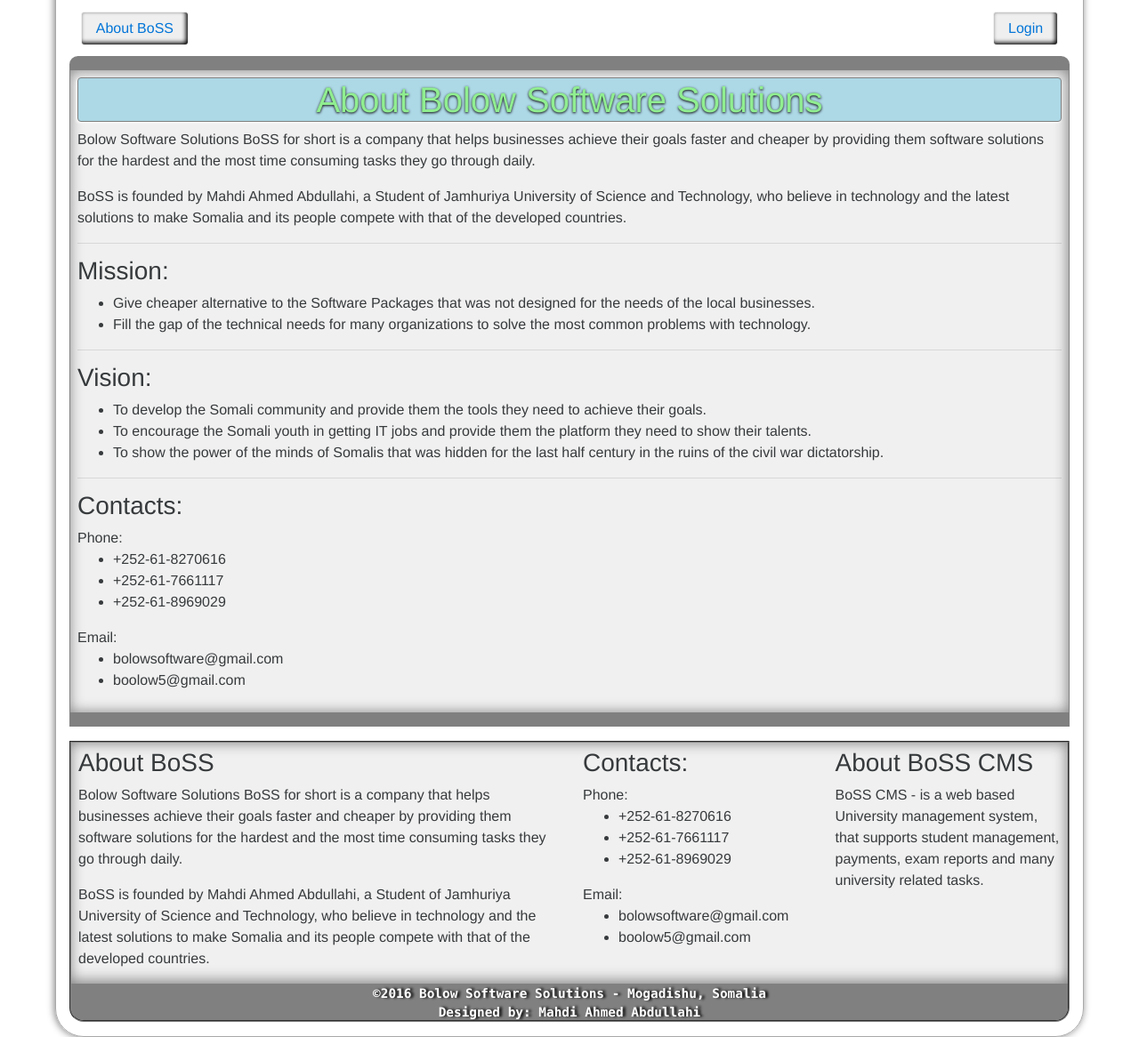
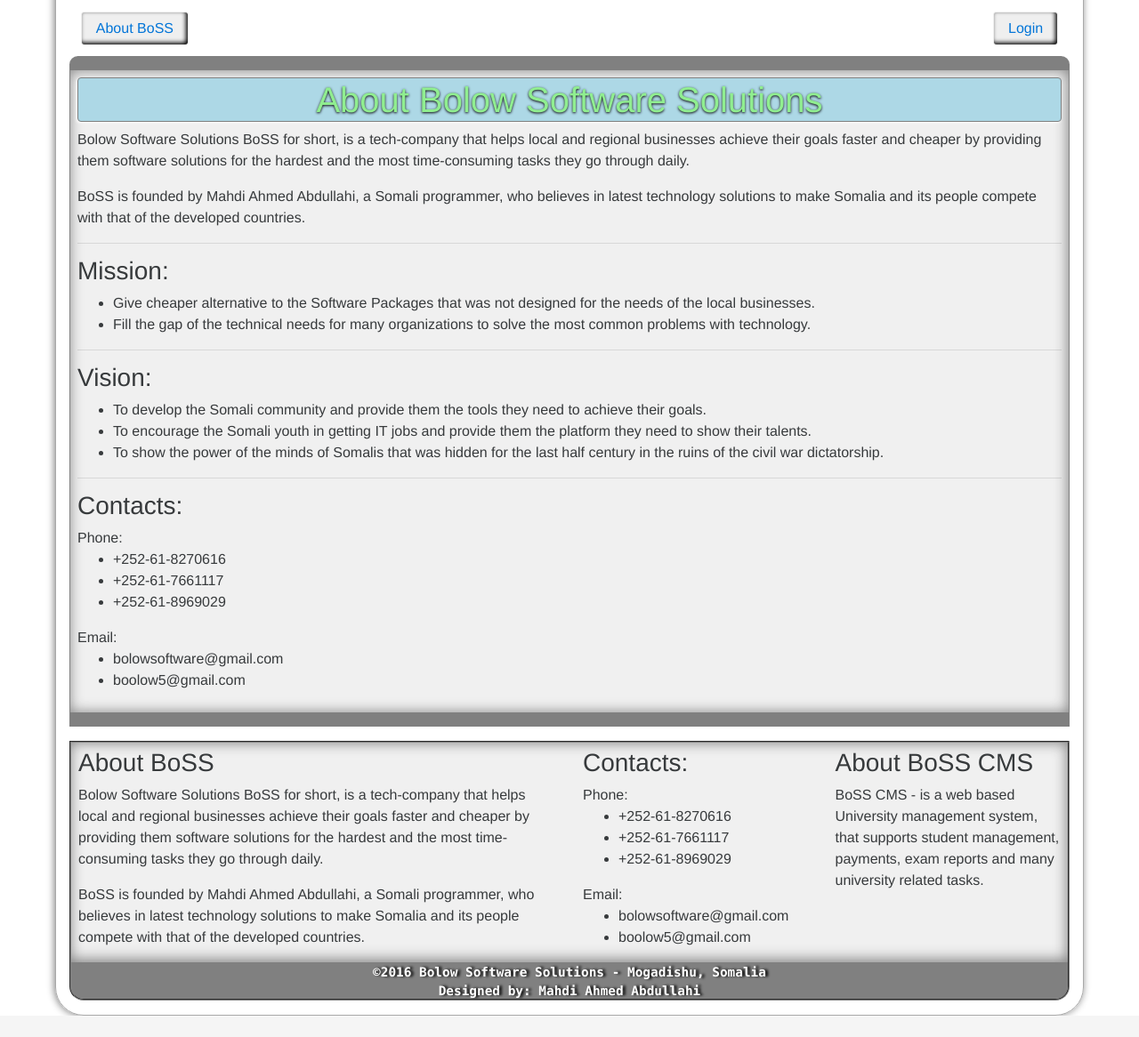
Before and after one commit to boolow5/CAMAS1, a Django app: page /aboutus/ in a window 1280 px wide. Shown: the part 174-1340 px from the top of the page at 89% size. After the commit the page ends 1316 px from the top, so only its background shows below. Run offline with Django 3.2, Linux system fonts and the light colour scheme; some libraries are stand-ins or nearby versions.

Commit message:
removed the university that burned me

```diff
--- a/university/templates/aboutboss.html
+++ b/university/templates/aboutboss.html
@@ -1,3 +1,7 @@
-<p>Bolow Software Solutions BoSS for short is a company that helps businesses achieve their goals faster and cheaper by providing them software solutions for the hardest and the most time consuming tasks they go through daily.</p>
+<p>Bolow Software Solutions BoSS for short, is a tech-company that helps local and regional businesses achieve their goals
+  faster and cheaper by providing them software solutions for the hardest and the most time-consuming
+  tasks they go through daily.</p>
 
-<p>BoSS is founded by Mahdi Ahmed Abdullahi, a Student of Jamhuriya University of Science and Technology, who believe in technology and the latest solutions to make Somalia and its people compete with that of the developed countries.</p>
+<p>BoSS is founded by Mahdi Ahmed Abdullahi, a Somali programmer,
+  who believes in latest technology solutions to make Somalia and its people compete with that of
+  the developed countries.</p>
```
